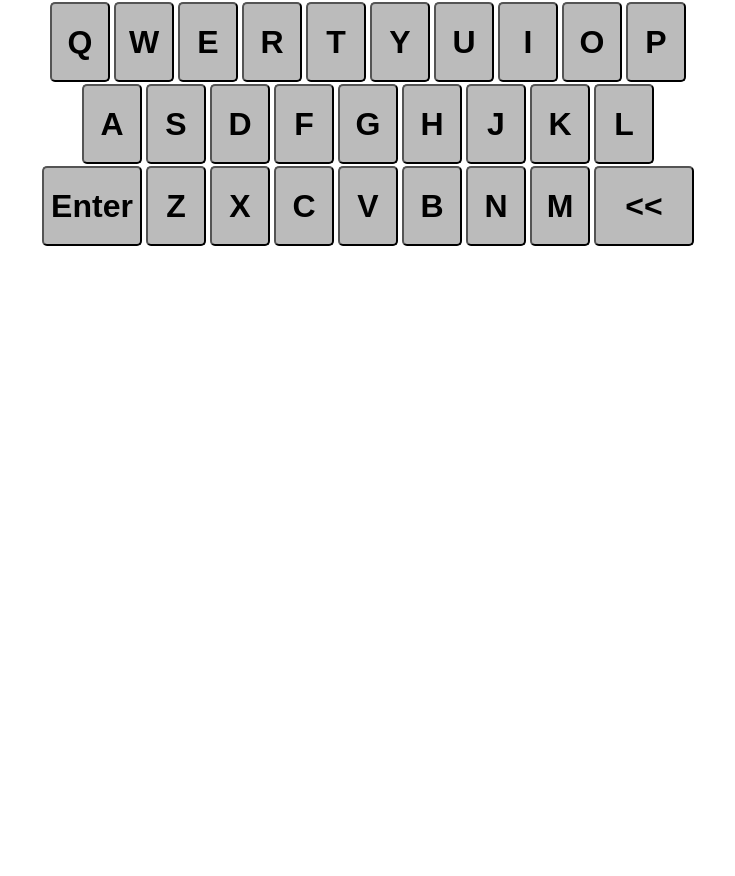
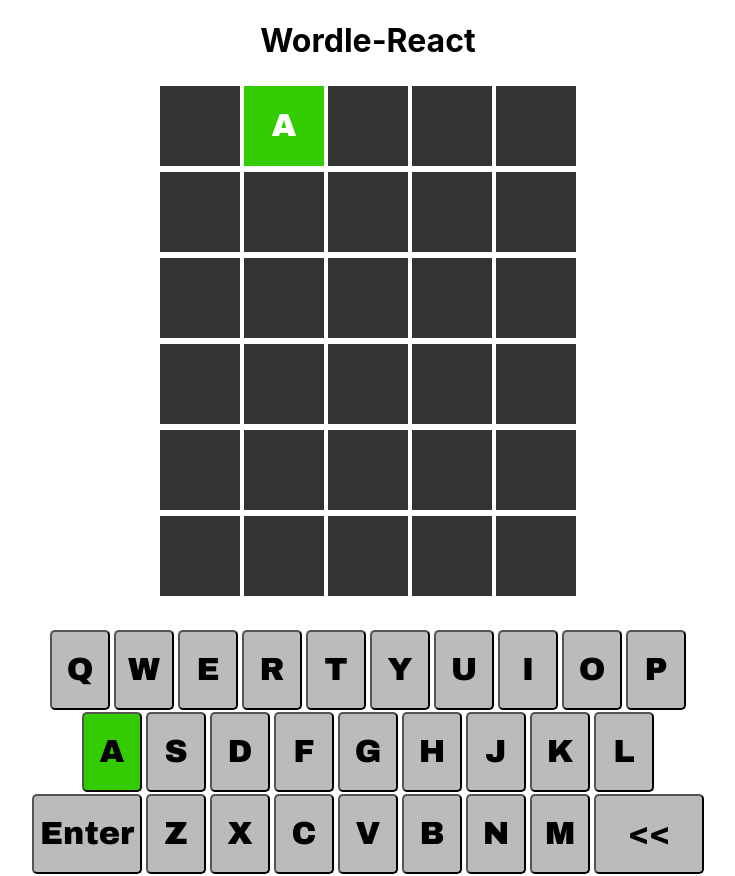
Before and after one commit to yamanoi-shu/wordle-react, a React (Create React App) app: page / in a window 1280 px wide. Shown: the whole page, without its empty margins (272-1007 px from the left). Before the commit the page ends 800 px from the top, so only its background shows below. Built offline with nearby package versions, Linux system fonts and the light colour scheme.

Commit message:
board, pannel 追加

```diff
--- a/src/App.js
+++ b/src/App.js
@@ -1,46 +1,62 @@
 import React from 'react';
 import './style/App.css';
 import Keybord from './Keybord';
+import Board from './Board';
 
 export default class App extends React.Component {
   constructor(props) {
+    const emptyLetters = Array(5).fill('');
     super(props);
     this.state = {
       letters: {
-        'q': 'normal',
-        'w': 'normal',
-        'e': 'normal',
-        'r': 'normal',
-        't': 'normal',
-        'y': 'normal',
-        'u': 'normal',
-        'i': 'normal',
-        'o': 'normal',
-        'p': 'normal',
-        'a': 'normal',
-        's': 'normal',
-        'd': 'normal',
-        'f': 'normal',
-        'g': 'normal',
-        'h': 'normal',
-        'j': 'normal',
-        'k': 'normal',
-        'l': 'normal',
-        'z': 'normal',
-        'x': 'normal',
-        'c': 'normal',
-        'v': 'normal',
-        'b': 'normal',
-        'n': 'normal',
-        'm': 'normal',
+        'Q': 'normal',
+        'W': 'normal',
+        'E': 'normal',
+        'R': 'normal',
+        'T': 'normal',
+        'Y': 'normal',
+        'U': 'normal',
+        'I': 'normal',
+        'O': 'normal',
+        'P': 'normal',
+        'A': 'correct',
+        'S': 'normal',
+        'D': 'normal',
+        'F': 'normal',
+        'G': 'normal',
+        'H': 'normal',
+        'J': 'normal',
+        'K': 'normal',
+        'L': 'normal',
+        'Z': 'normal',
+        'X': 'normal',
+        'C': 'normal',
+        'V': 'normal',
+        'B': 'normal',
+        'N': 'normal',
+        'M': 'normal',
       },
+      answers: [{
+        'letters': Array(5).fill(''),
+      }],
     }
-  }
+    for (var i = 0; i < 5; i++) {
+      this.state.answers.push({'letters': Array(5).fill('')});
+      }
+    }
   render() {
+    this.state.answers[0].letters[1] = 'A';
     return (
-      <Keybord
-        letters={this.state.letters}
-      />
+      <div>
+        <h1>Wordle-React</h1>
+        <Board
+          answers={this.state.answers}
+          letters={this.state.letters}
+        />
+        <Keybord
+          letters={this.state.letters}
+        />
+      </div>
     )
   }
 }
--- /dev/null
+++ b/src/Board.js
@@ -0,0 +1,39 @@
+import React from 'react';
+import './style/Board.css';
+
+function Pannel(props) {
+  var value = props.value;
+  var type = props.letters[value] || 'normal';
+  console.log(type);
+  if (type === 'absent') {
+    type = 'normal';
+  }
+  return (
+    <div className={'pannel-' + type}>
+      <p>{props.value}</p>
+    </div>
+  );
+}
+
+export default class Board extends React.Component {
+  lettersList(answer) {
+    var list =[];
+    for (var p in answer.letters) {
+      list.push(<Pannel value={answer.letters[p]} letters={this.props.letters} />)
+    }
+    return list;
+  }
+  render() {
+    return (
+      <div className="board">
+      {(() => {
+        var list = [];
+        this.props.answers.map((answer) => {
+          list.push(<div className='row'>{this.lettersList(answer)}</div>)
+        });
+        return list;
+      })()}
+      </div>
+    );
+  }
+}
--- a/src/Keybord.js
+++ b/src/Keybord.js
@@ -30,37 +30,37 @@ export default class Keyboard extends React.Component {
     return (
       <div className="keybord">
         <div className="row">
-          <Key type={this.props.letters.q} value="Q" />
-          <Key type={this.props.letters.w} value="W" />
-          <Key type={this.props.letters.e} value="E" />
-          <Key type={this.props.letters.r} value="R" />
-          <Key type={this.props.letters.t} value="T" />
-          <Key type={this.props.letters.y} value="Y" />
-          <Key type={this.props.letters.u} value="U" />
-          <Key type={this.props.letters.i} value="I" />
-          <Key type={this.props.letters.o} value="O" />
-          <Key type={this.props.letters.p} value="P" />
+          <Key type={this.props.letters.Q} value="Q" />
+          <Key type={this.props.letters.W} value="W" />
+          <Key type={this.props.letters.E} value="E" />
+          <Key type={this.props.letters.R} value="R" />
+          <Key type={this.props.letters.T} value="T" />
+          <Key type={this.props.letters.Y} value="Y" />
+          <Key type={this.props.letters.U} value="U" />
+          <Key type={this.props.letters.I} value="I" />
+          <Key type={this.props.letters.O} value="O" />
+          <Key type={this.props.letters.P} value="P" />
         </div>
         <div className="row">
-          <Key type={this.props.letters.a} value="A" />
-          <Key type={this.props.letters.s} value="S" />
-          <Key type={this.props.letters.d} value="D" />
-          <Key type={this.props.letters.f} value="F" />
-          <Key type={this.props.letters.g} value="G" />
-          <Key type={this.props.letters.h} value="H" />
-          <Key type={this.props.letters.j} value="J" />
-          <Key type={this.props.letters.k} value="K" />
-          <Key type={this.props.letters.l} value="L" />
+          <Key type={this.props.letters.A} value="A" />
+          <Key type={this.props.letters.S} value="S" />
+          <Key type={this.props.letters.D} value="D" />
+          <Key type={this.props.letters.F} value="F" />
+          <Key type={this.props.letters.G} value="G" />
+          <Key type={this.props.letters.H} value="H" />
+          <Key type={this.props.letters.J} value="J" />
+          <Key type={this.props.letters.K} value="K" />
+          <Key type={this.props.letters.L} value="L" />
         </div>
         <div className="row">
           <EnterKey />
-          <Key type={this.props.letters.z} value="Z" />
-          <Key type={this.props.letters.x} value="X" />
-          <Key type={this.props.letters.c} value="C" />
-          <Key type={this.props.letters.v} value="V" />
-          <Key type={this.props.letters.b} value="B" />
-          <Key type={this.props.letters.n} value="N" />
-          <Key type={this.props.letters.m} value="M" />
+          <Key type={this.props.letters.Z} value="Z" />
+          <Key type={this.props.letters.X} value="X" />
+          <Key type={this.props.letters.C} value="C" />
+          <Key type={this.props.letters.V} value="V" />
+          <Key type={this.props.letters.B} value="B" />
+          <Key type={this.props.letters.N} value="N" />
+          <Key type={this.props.letters.M} value="M" />
           <BackspaceKey />
         </div>
       </div>
--- a/src/style/App.css
+++ b/src/style/App.css
@@ -1,4 +1,8 @@
 .App {
+  text-align: center;
+}
+
+h1 {
   text-align: center;
 }
 
--- /dev/null
+++ b/src/style/Board.css
@@ -0,0 +1,38 @@
+.board{
+  overflow: hidden;
+  text-align: center;
+  margin-bottom: 30px;
+}
+
+.board .row{
+  display: flex;
+  justify-content: center;
+}
+
+div[class^='pannel-']{
+  float: left;
+  display: flex;
+  align-items: center;
+  justify-content: center;
+  width: 80px;
+  height: 80px;
+  margin: 2px 2px;
+  color: #fff;
+}
+
+div[class^='pannel-'] p{
+  font-family: "Arial Black";
+  font-size: 2em;
+}
+
+.pannel-normal {
+  background-color: #333333;
+}
+
+.pannel-present {
+  background-color: #FFCC33;
+}
+
+.pannel-correct {
+  background-color: #33CC00;
+}
--- a/src/style/Keybord.css
+++ b/src/style/Keybord.css
@@ -1,27 +1,26 @@
 .row{
   margin: 2px 0px;
-    overflow: hidden;
-    text-align: center;
+  overflow: hidden;
+  text-align: center;
 }
 
 button[class^="key-"] {
   height: 80px;
   margin: 0px 2px;
-  font-family: l "Arial Black";
+  font-family: "Arial Black";
   font-size: 2em;
-  font-weight: bold;
   border-radius: 5px;
 }
 
 .key-enter {
-  width: 100px;
+  width: 110px;
   color: #000;
   background-color: #BBBBBB;
   cursor: pointer;
 }
 
 .key-backspace {
-  width: 100px;
+  width: 110px;
   color: #000;
   background-color: #BBBBBB;
   cursor: pointer;
```
